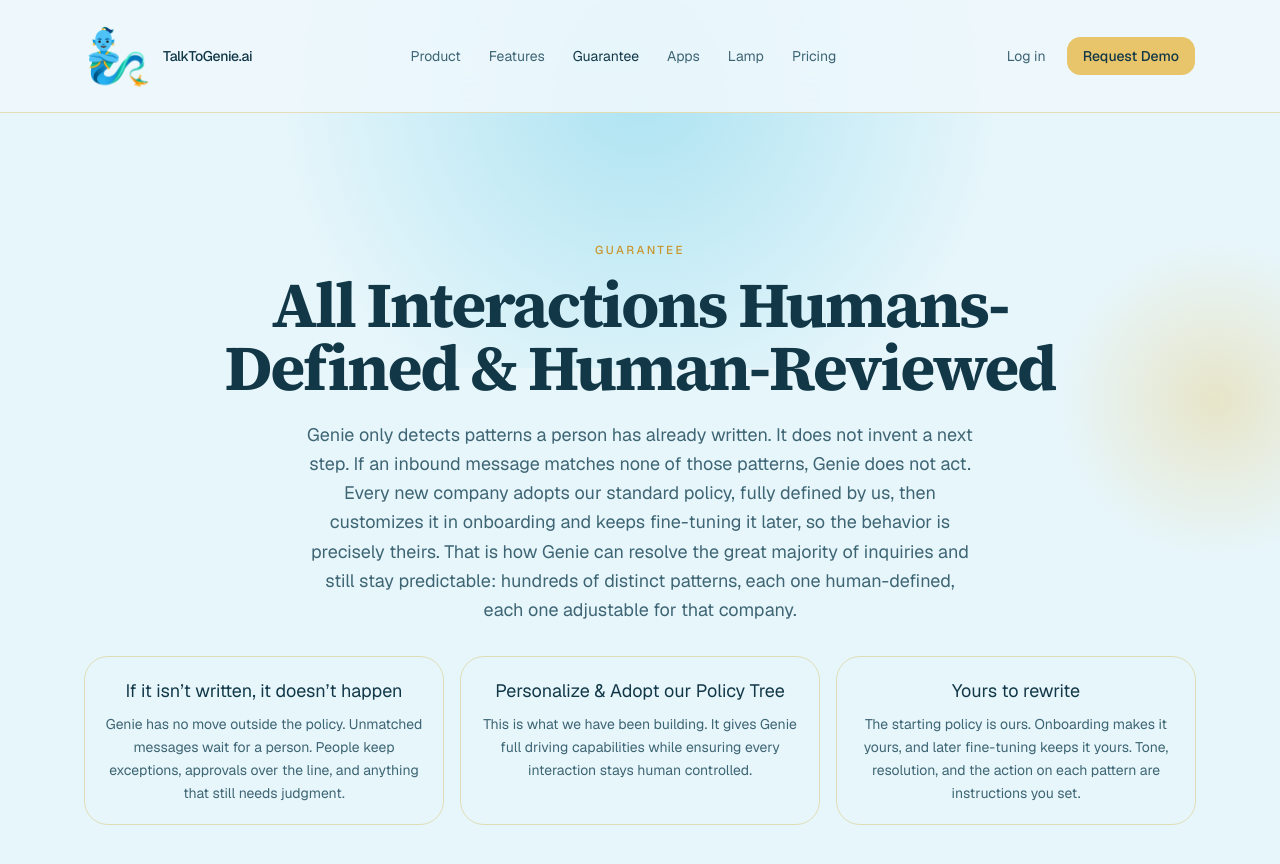
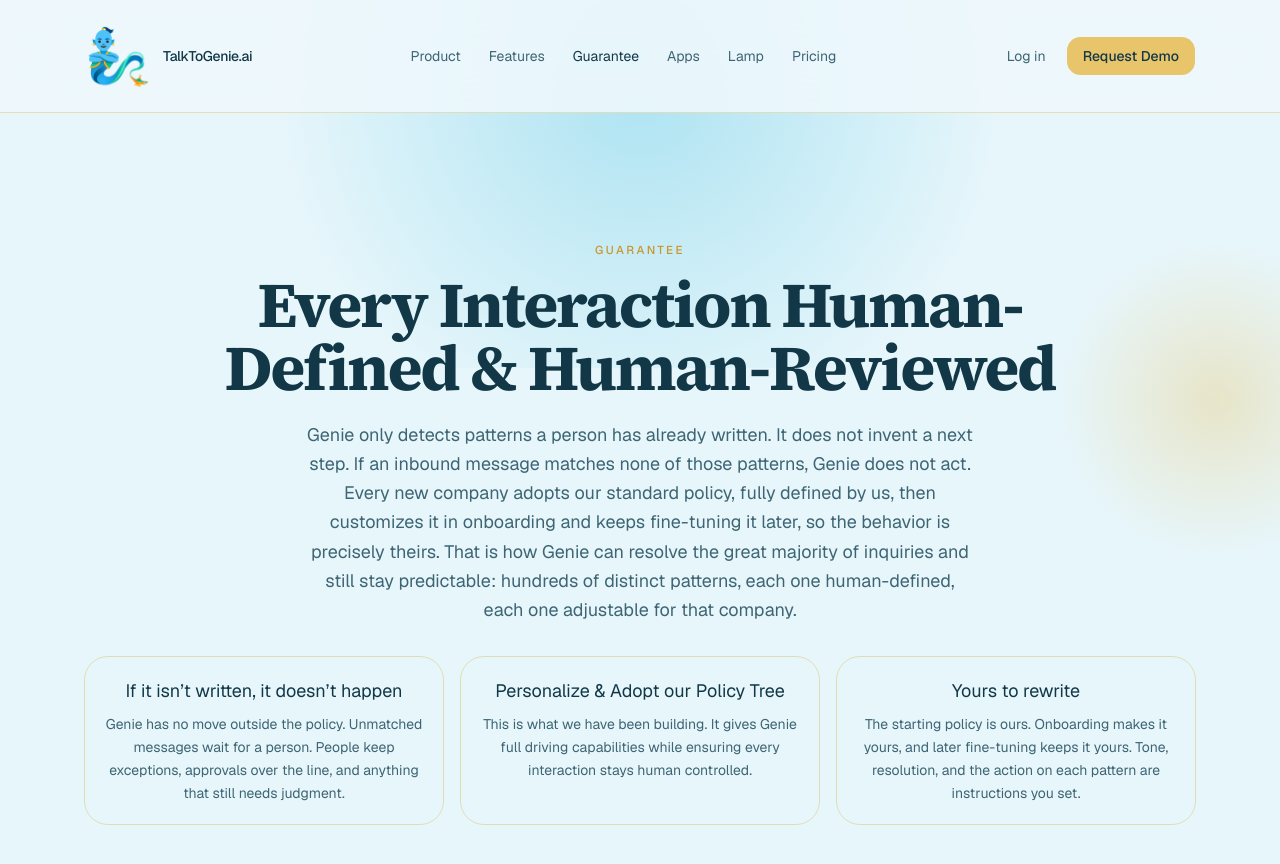
Before and after one commit to shervine/genie-front-website, a Next.js app: page /how-it-works in a window 1280 px wide. Shown: the top 864 px of the page. Built offline with nearby package versions, Linux system fonts and the light colour scheme.

Commit message:
Rename the guarantee title to Every Interaction Human-Defined & Human-Reviewed.
Co-authored-by: shervin <shervin@mench.com>

```diff
--- a/app/how-it-works/page.tsx
+++ b/app/how-it-works/page.tsx
@@ -14,7 +14,7 @@ export default function HowItWorksPage() {
       <Section className="pb-0">
         <Eyebrow>Guarantee</Eyebrow>
         <Display as="h1" className="mt-4 max-w-4xl">
-          All Interactions Humans-Defined & Human-Reviewed
+          Every Interaction Human-Defined & Human-Reviewed
         </Display>
         <Lede className="mt-5">
           Genie only detects patterns a person has already written. It does not invent a next step. If an inbound message matches none of those patterns, Genie does not act. Every new company adopts our standard policy, fully defined by us, then customizes it in onboarding and keeps fine-tuning it later, so the behavior is precisely theirs. That is how Genie can resolve the great majority of inquiries and still stay predictable: hundreds of distinct patterns, each one human-defined, each one adjustable for that company.
--- a/components/site/how-it-works.tsx
+++ b/components/site/how-it-works.tsx
@@ -30,7 +30,7 @@ export function HowItWorks({ intro = true }: { intro?: boolean }) {
       {intro ? (
         <>
           <Eyebrow>Guarantee</Eyebrow>
-          <Display className="mt-4 max-w-4xl">All Interactions Humans-Defined & Human-Reviewed</Display>
+          <Display className="mt-4 max-w-4xl">Every Interaction Human-Defined & Human-Reviewed</Display>
           <Lede className="mt-5">
             Genie only acts when a message matches a pattern a person already defined. If nothing matches, it does not act. You start from our policy, customize it in onboarding, and keep fine-tuning it so the behavior stays yours.
           </Lede>
```
